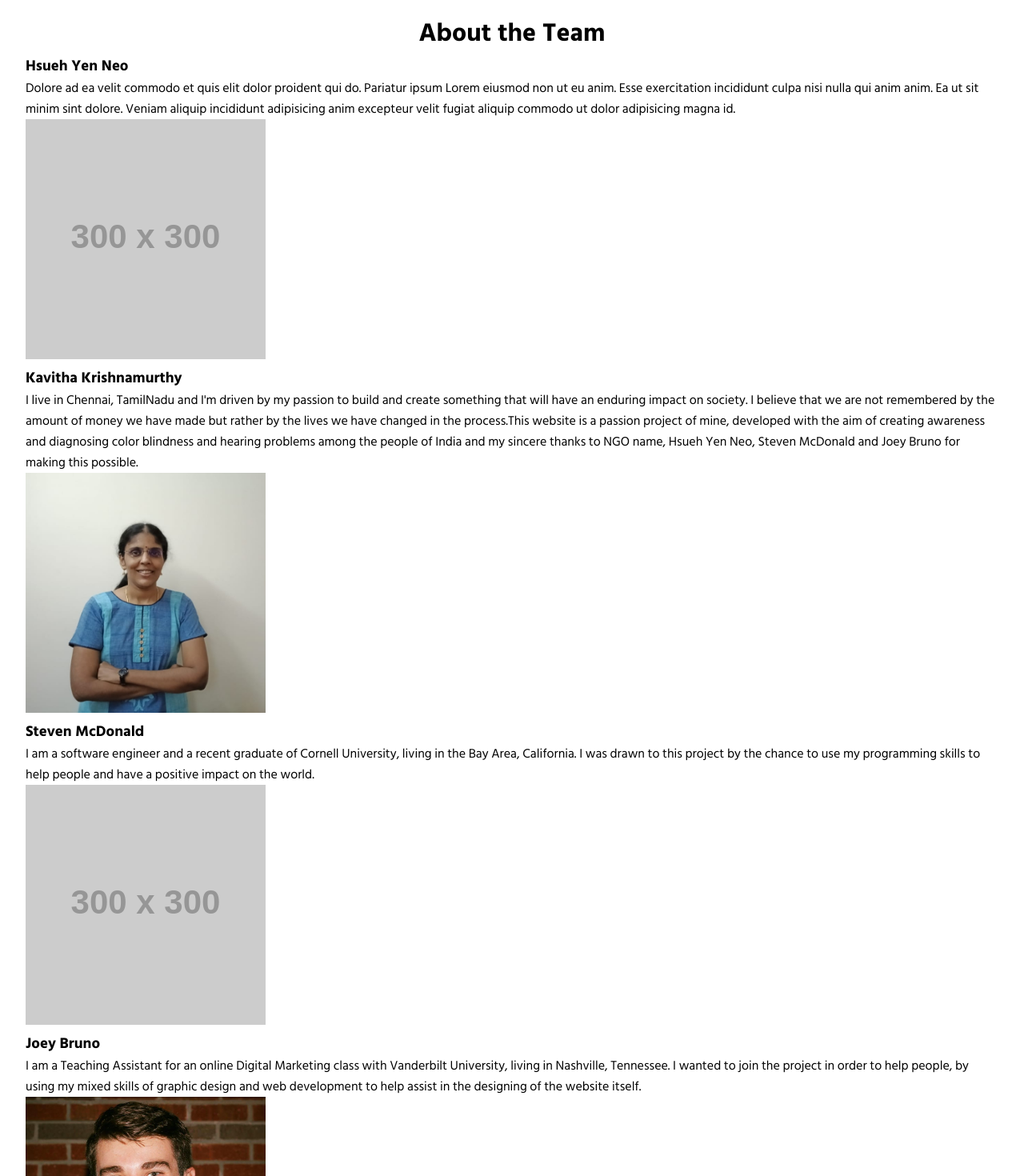
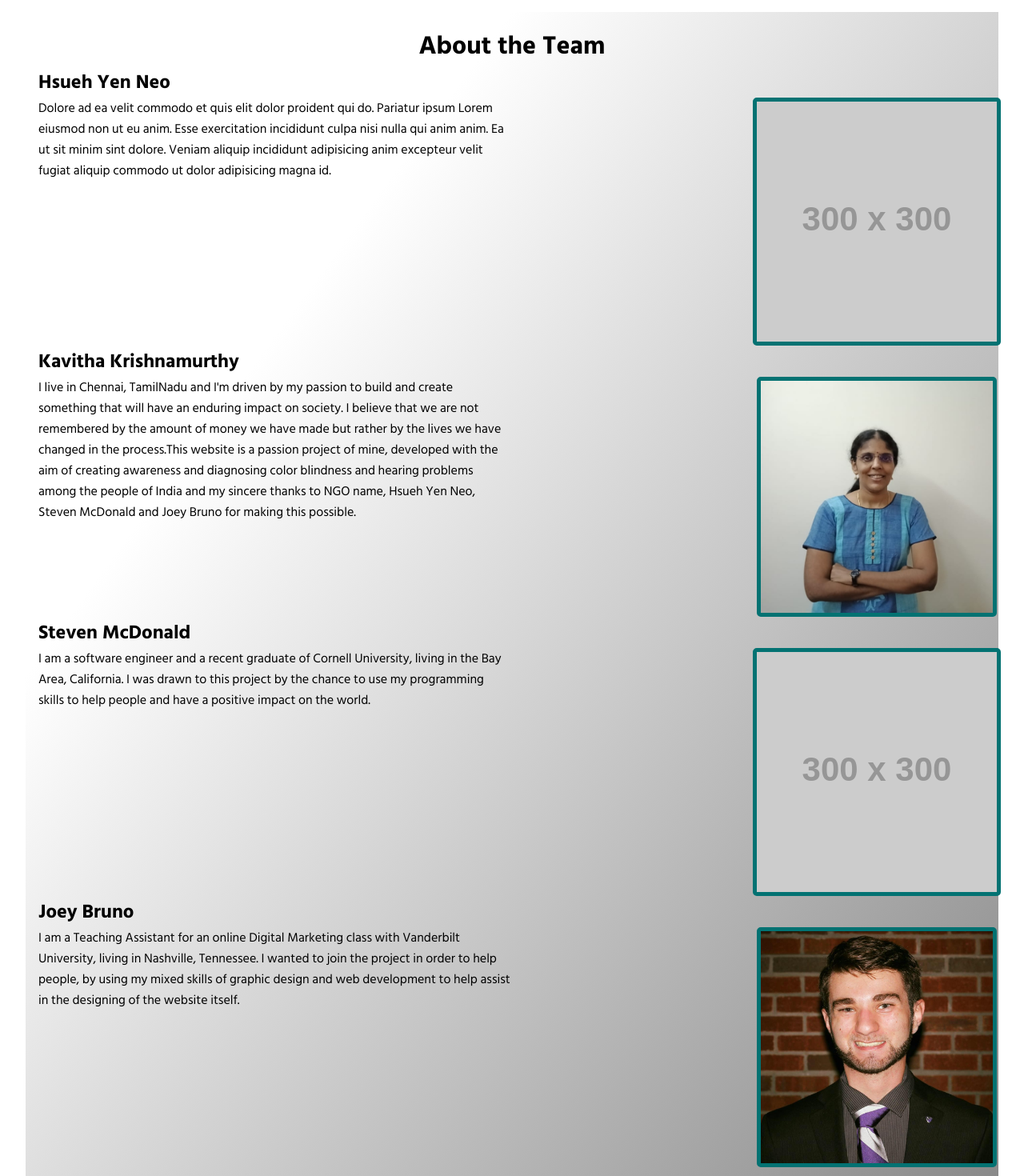
Before and after one commit to StevenMcDonald97/Color-Blindness-Test-App, a React (Create React App) app: page /about-team in a window 1280 px wide. Shown: the part 80-1550 px from the top of the page at 80% size. Built offline with nearby package versions, Linux system fonts and the light colour scheme.

Commit message:
Added styling to Team Page.

```diff
--- a/src/App.css
+++ b/src/App.css
@@ -324,3 +324,27 @@ input[type='number'] {
 .selected {
   border: 2px solid var(--teal);
 }
+
+.neo-about, .kavitha-about, .steven-about, .joey-about {
+  display: grid;
+  grid-template-columns: 50% 50%;
+  grid-gap: 10rem;
+  width: stretch;
+  place-items: center;
+}
+
+.neo-about p, .kavitha-about p, .steven-about p, .joey-about p {
+  display: grid;
+  align-self: start;
+}
+
+.aboutTeam {
+  background-image: linear-gradient(to right bottom, white 25%,  rgba(0, 0, 0, 0.5));
+  padding: 1rem;
+
+}
+
+.neo-about img, .kavitha-about img, .steven-about img, .joey-about img {
+  border: 5px var(--dark-teal) solid;
+  border-radius: 5px;
+}
--- a/src/pages/AboutHD.js
+++ b/src/pages/AboutHD.js
@@ -15,7 +15,7 @@ const AboutHD = () => {
           .filter((content) => content.filter === "about")
           .map((info, i) => (
             <div>
-              <Section key={i} title={info.title} description={info.infos} />
+              <Section key={i} title={info.title} description={info.infos} className='about-sectionHD'/>
               <img className='about-imageHD' src={info.image} alt={info.altImage} style={{width: '20%'}}/>
             </div>
           ))}
@@ -25,7 +25,7 @@ const AboutHD = () => {
           .filter((content) => content.filter === "types")
           .map((info, i) => (
             <div>
-              <Section key={i} title={info.title} description={info.infos} />
+              <Section key={i} title={info.title} description={info.infos} className='types-sectionHD'/>
               <img className='types-imageHD' src={info.image} alt={info.altImage} style={{width: '20%'}}/>
             </div>
           ))}
@@ -34,7 +34,7 @@ const AboutHD = () => {
         {hdContents
           .filter((content) => content.filter === "test")
           .map((info, i) => (
-            <Section key={i} title={info.title} description={info.infos} />
+            <Section key={i} title={info.title} description={info.infos} className='test-sectionHD'/>
           ))}
       </div>
     </div>
--- a/src/pages/AboutTeam.js
+++ b/src/pages/AboutTeam.js
@@ -4,10 +4,11 @@ import joeyPhoto from "../assets/about-images/professional-joey-photo.jpg";
 
 const AboutTeam = () => {
   return (
-    <div style={{ margin: "2rem" }}>
+    <div style={{ margin: "2rem" }} className='aboutTeam'>
       <h1 style={{ textAlign: "center" }}>About the Team</h1>
-      <div>
-        <h3>Hsueh Yen Neo</h3>
+      <div className='about-container'>
+        <h2>Hsueh Yen Neo</h2>
+        <span className="neo-about">
           <p>
             Dolore ad ea velit commodo et quis elit dolor proident qui do.
             Pariatur ipsum Lorem eiusmod non ut eu anim. Esse exercitation
@@ -16,19 +17,22 @@ const AboutTeam = () => {
             fugiat aliquip commodo ut dolor adipisicing magna id.
           </p>
           <img src="https://via.placeholder.com/300.jpg" alt="Placeholder" />
+        </span>
       </div>
 
-      <div>
-        <h3>Kavitha Krishnamurthy</h3>
+      <div className='about-container'>
+        <h2>Kavitha Krishnamurthy</h2>
+        <span className="kavitha-about">
           <p>
-          I live in Chennai, TamilNadu and I'm driven by my passion to build and
-          create something that will have an enduring impact on society. I
-          believe that we are not remembered by the amount of money we have made
-          but rather by the lives we have changed in the process.This website is
-          a passion project of mine, developed with the aim of creating
-          awareness and diagnosing color blindness and hearing problems among
-          the people of India and my sincere thanks to NGO name, Hsueh Yen Neo,
-          Steven McDonald and Joey Bruno for making this possible.
+            I live in Chennai, TamilNadu and I'm driven by my passion to build
+            and create something that will have an enduring impact on society. I
+            believe that we are not remembered by the amount of money we have
+            made but rather by the lives we have changed in the process.This
+            website is a passion project of mine, developed with the aim of
+            creating awareness and diagnosing color blindness and hearing
+            problems among the people of India and my sincere thanks to NGO
+            name, Hsueh Yen Neo, Steven McDonald and Joey Bruno for making this
+            possible.
           </p>
           <img
             src={kavithaPhoto}
@@ -36,33 +40,38 @@ const AboutTeam = () => {
             width="300"
             height="300"
           />
+        </span>
       </div>
 
-      <div>
-        <h3>Steven McDonald</h3>
+      <div className='about-container'>
+        <h2>Steven McDonald</h2>
+        <span className="steven-about">
           <p>
-          I am a software engineer and a recent graduate of Cornell University,
-          living in the Bay Area, California. I was drawn to this project by the
-          chance to use my programming skills to help people and have a positive
-          impact on the world.
+            I am a software engineer and a recent graduate of Cornell
+            University, living in the Bay Area, California. I was drawn to this
+            project by the chance to use my programming skills to help people
+            and have a positive impact on the world.
           </p>
           <img src="https://via.placeholder.com/300.jpg" alt="Placeholder" />
+        </span>
       </div>
 
-      <div>
-        <h3>Joey Bruno</h3>
+      <div className='about-container'>
+        <h2>Joey Bruno</h2>
+        <span className="joey-about">
           <p>
             I am a Teaching Assistant for an online Digital Marketing class with
             Vanderbilt University, living in Nashville, Tennessee. I wanted to
-          join the project in order to help people, by using my mixed skills of
-          graphic design and web development to help assist in the designing of
-          the website itself.
+            join the project in order to help people, by using my mixed skills
+            of graphic design and web development to help assist in the
+            designing of the website itself.
           </p>
           <img src={joeyPhoto} alt="Joey Bruno" width="300" height="300" />
+        </span>
       </div>
 
-      <div>
-        <h3>How We Got Together</h3>
+      <div style={{marginTop: '2rem'}}>
+        <h2>How We Got Together</h2>
         <p>
           The internet is a place where anyone can meet anyone else from around
           the world. That was how our team formed, four people from different
--- a/src/pages/MainPage.js
+++ b/src/pages/MainPage.js
@@ -21,7 +21,7 @@ const MainPage = () => {
         <span style={{ height: "40vh" }}>
           <div className="content-container gridTwo-2x1">
             <div className="content3">
-            <h3>Goal</h3>
+            <h2>Goal</h2>
             <p>
               We set out to provide easily accessible hearing and sight tests
               for rural populations in India who have limited access to medical
@@ -35,7 +35,7 @@ const MainPage = () => {
             </p>
             </div>
             <div className='content4'>
-            <h3>Testing Idea</h3>
+            <h2>Testing Idea</h2>
             <p>
               The three things we made tests for are color blindness, hearing
               loss, and hearing sensitivity to different frequencies. These are
@@ -75,9 +75,9 @@ const MainPage = () => {
             </a>
           </div>
           <div className="footer-description">
-            Finely tuned by Kavitha Krishnamurthy, Neo Hsueh Yen, Steven McDonald, and Joey Bruno
+            Finely Tuned by Kavitha Krishnamurthy, Neo Hsueh Yen, Steven McDonald, and Joey Bruno
             <br />
-            Credits: Icons made by Freepik from www.flaticon.com
+            Credits: Icons Made by Freepik from www.flaticon.com
           </div>
         </div>
       </div>
```
Lines whose indentation alone changed are shown as unchanged.
